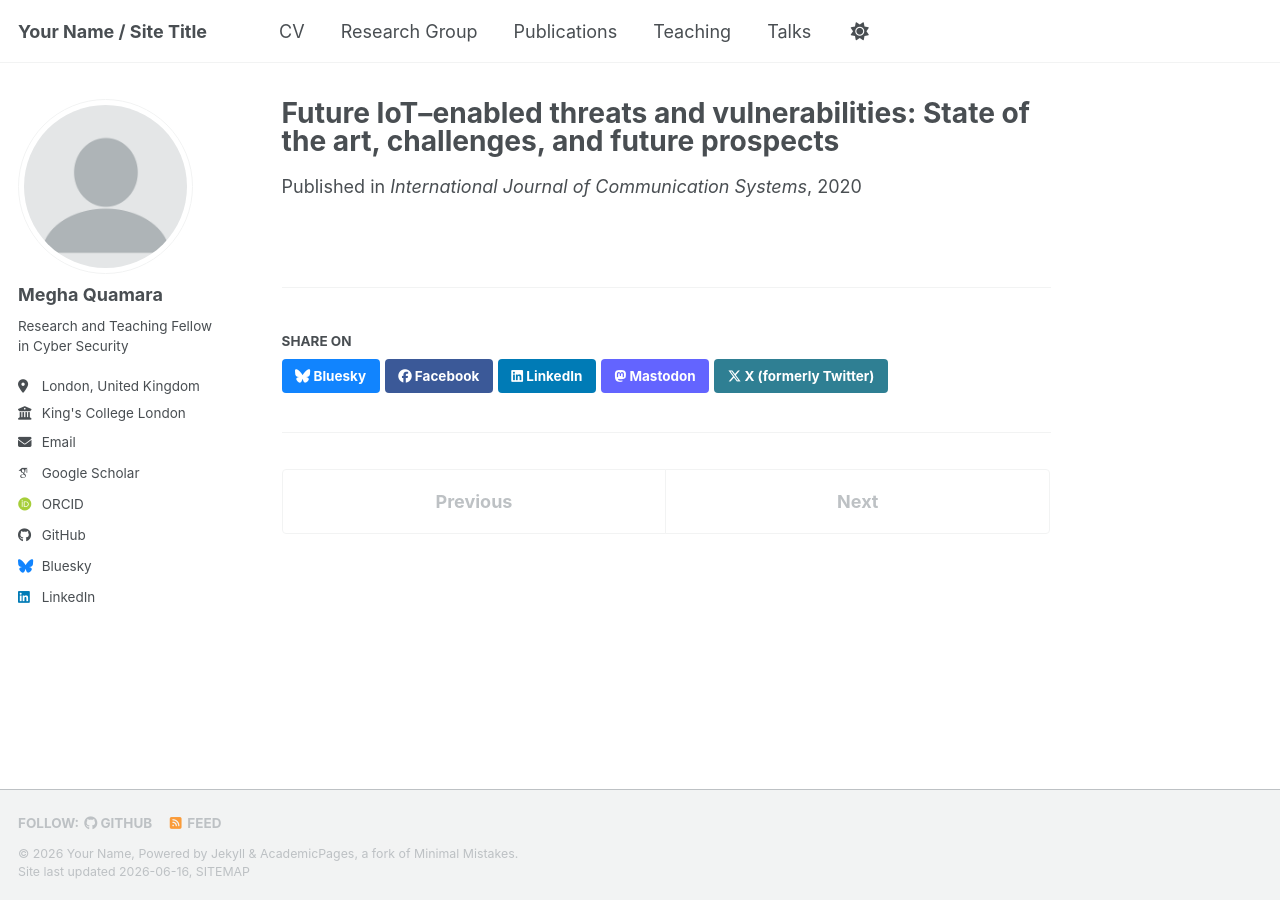
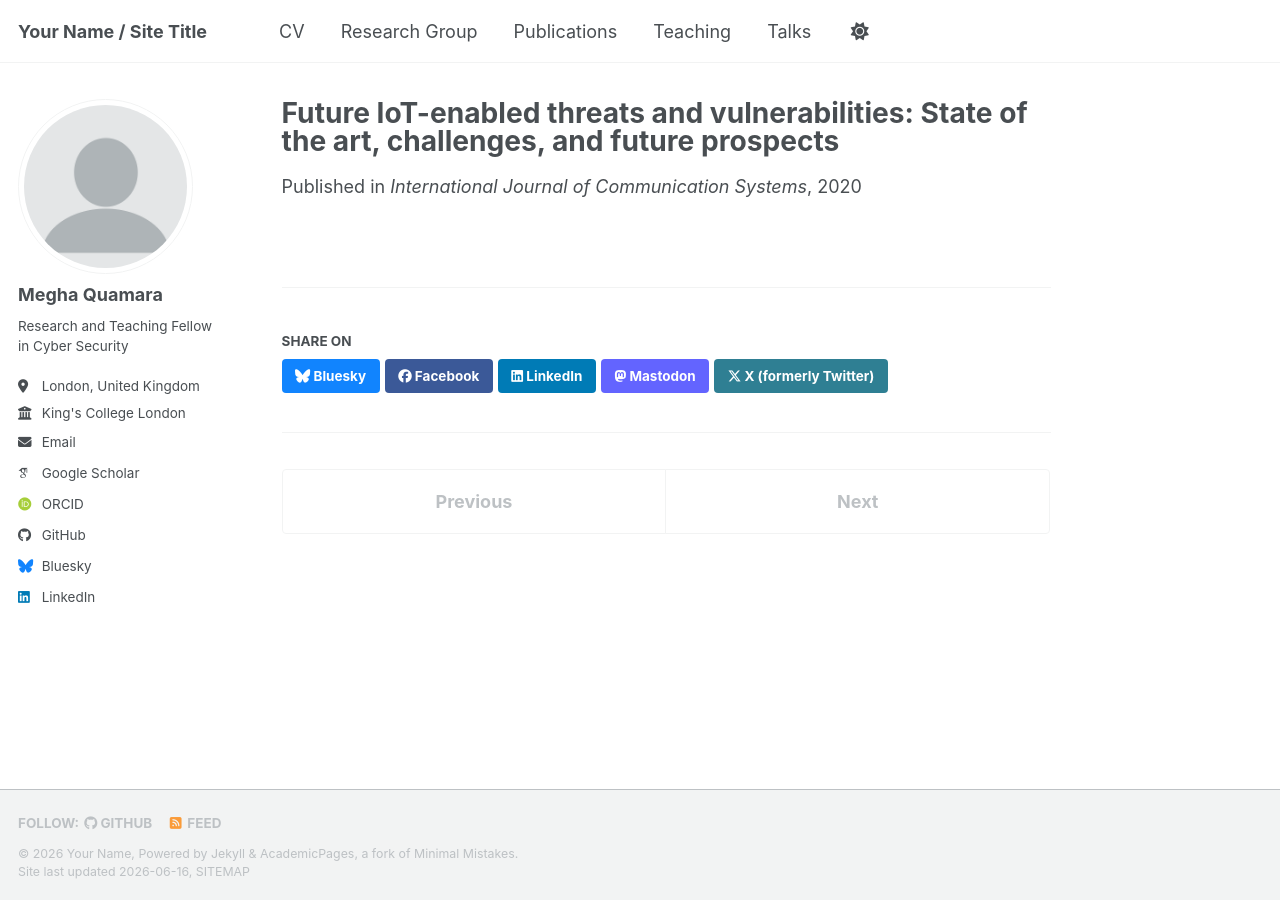
Before and after one commit to meghaquamara/personal-website, a Jekyll site: the page built from _publications/2020-01-01-srivastava2020future.md, in a window 1280 px wide. Built offline with Jekyll 4.4.1, drawn with Linux system fonts in a browser that asks for light colours; some web fonts are replaced; a script bundle is joined from its source files by our own code; library files that are not in the unit come from our copies.

```diff
--- a/_publications/2020-01-01-srivastava2020future.md
+++ b/_publications/2020-01-01-srivastava2020future.md
@@ -1,5 +1,5 @@
 ---
-title: "Future IoT--enabled threats and vulnerabilities: State of the art, challenges, and future prospects"
+title: "Future IoT-enabled threats and vulnerabilities: State of the art, challenges, and future prospects"
 collection: publications
 category: journals
 authors: "Astha Srivastava, Shashank Gupta, Megha Quamara, Pooja Chaudhary, Vidyadhar Jinnappa Aski"
```
